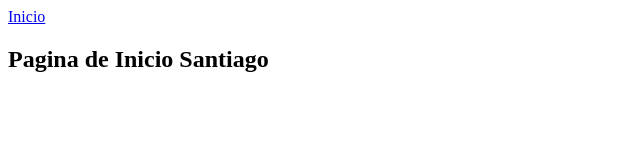
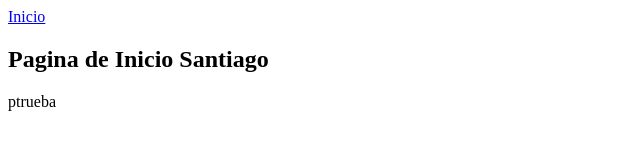
Before and after one commit to tailorsdev/Dev0125, a plain HTML site: page PaginaSantiago.html in a window 1280 px wide. Shown: the full height of the page, 0-640 px from the left. Drawn offline with Linux system fonts and the light colour scheme.

Commit message:
otro cambop

```diff
--- a/PaginaSantiago.html
+++ b/PaginaSantiago.html
@@ -8,6 +8,6 @@
 <body>
     <a href="index.html">Inicio</a>
     <h2>Pagina de Inicio Santiago</h2>
-
+    ptrueba
 </body>
 </html>
```
Also changed, not shown: lapaginadelprofe.html (+1 -0 lines).
